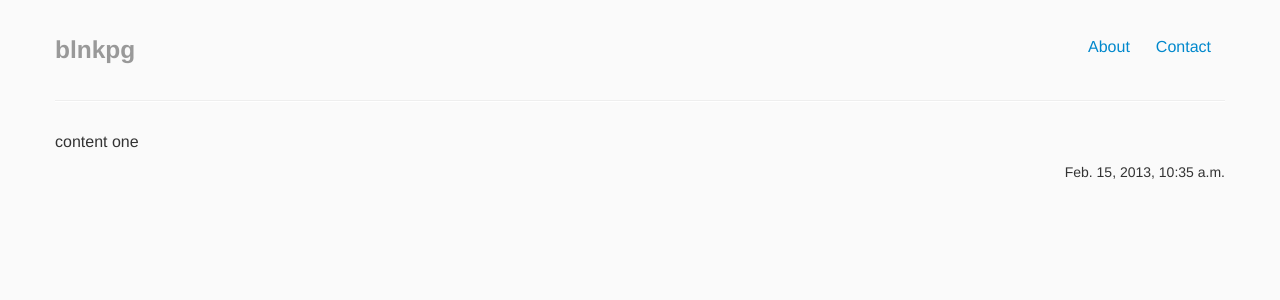
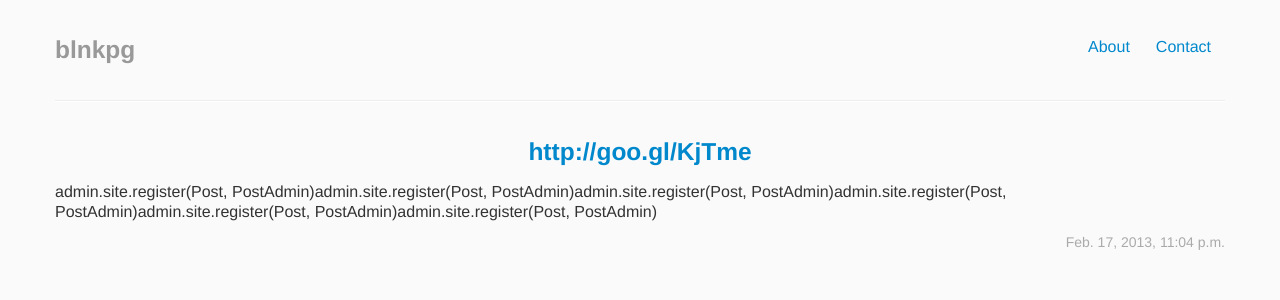
Before and after one commit to firerishi/targaryen, a Django app: page /posts/1 in a window 1280 px wide. Shown: the top 300 px of the page. Run offline with Django 3.2, Linux system fonts and the light colour scheme; data comes from the database, SQL or seed files in the repository; both versions use the stored data as it was after the commit; parts of the project's set-up code (start-up, migrations or seed data) failed here and were passed over; some libraries are stand-ins or nearby versions.

Commit message:
google url shortener added to db

```diff
--- a/composer/models.py
+++ b/composer/models.py
@@ -5,3 +5,9 @@ from django.db import models
 class Post(models.Model):
     content = models.CharField(max_length=2000)
     pub_date = models.DateTimeField('date published')
+
+
+class Page(models.Model):
+    content = models.CharField(max_length=2000)
+    url = models.CharField(max_length=256)
+    pub_date = models.DateTimeField('date published')
--- a/composer/static/css/app.css
+++ b/composer/static/css/app.css
@@ -207,6 +207,9 @@ textarea:focus {
 #posts-list ul li{
 	margin-bottom: 50px;
 }
+.post-date {
+	color: #aaa;
+}
 
 #post-detail h3 {
 	text-align: center;
--- a/composer/templates/post.html
+++ b/composer/templates/post.html
@@ -3,9 +3,10 @@
 {% block content %}
 
 	<div id="post-detail" class="container">
-	  <h3><a href="{{ urlness }}">{{ urlness }}</a></h3>
+	  <!-- <h3><a href="{{ urlness }}">{{ urlness }}</a></h3> -->
+	  <h3><a href="{{ post_detail.url }}">{{ post_detail.url }}</a></h3>
    	<p>{{ post_detail.content }}</p>
-   	<label class="pull-right">{{ post_detail.pub_date }}</label>
+   	<label class="pull-right post-date">{{ post_detail.pub_date }}</label>
 	</div>
 
  {% endblock %}
--- a/composer/templates/posts.html
+++ b/composer/templates/posts.html
@@ -10,7 +10,8 @@
 		        	<a href="/posts/{{ post.id }}">
 		        		<span class="label label-info">{{ post.id }}</span>
 		        	</a>
-		        	<label class="">{{ post.pub_date }}</label>
+		        	<h3><a href="{{ post.url }}">{{ post.url }}</a></h3>
+		        	<label class="post-date">{{ post.pub_date }}</label>
 		        	<span>{{ post.content }}</span>
 		        	<hr>
 		        </li>
--- a/composer/views.py
+++ b/composer/views.py
@@ -3,14 +3,13 @@ from django.core.context_processors import csrf
 from django.http import HttpResponse
 from django.shortcuts import render_to_response, get_object_or_404
 from django.contrib.auth import authenticate, login
-from composer.models import Post
+from composer.models import Post, Page
 
 
 def shorternUrl(url):
 	API_KEY = "AIzaSyCmJI4LgXgNH8eItZUC--ExD8n6IXs-zCY"
 	apiUrl = 'https://www.googleapis.com/urlshortener/v1/url'
 	longUrl = url
-	print url
 	headers = {"Content-type": "application/json"}
 	data = {"longUrl": longUrl}
 	import httplib2
@@ -18,9 +17,8 @@ def shorternUrl(url):
 	try:
 		import json
 		headers, response = h.request(apiUrl, "POST", json.dumps(data), headers)
-		print response
 		result = json.loads(response)
-		print result["id"]
+		#print result["id"]
 		return result["id"]
 	except Exception, e:
 		print "unexpected error %s" % e
@@ -36,7 +34,7 @@ def home(request):
 		content = request.POST['content']
 		from time import gmtime, strftime
 		pub_date=strftime("%Y-%m-%d %H:%M:%S")
-		post_obj = Post(content=content, pub_date=pub_date)
+		post_obj = Page(content=content, pub_date=pub_date)
 		post_obj.save()
 		# url for development
 		#urlness = "http://localhost:8000/posts/" + str(post_obj.id)
@@ -44,18 +42,20 @@ def home(request):
 		urlness = "http://blnkpg.com/posts/" + str(post_obj.id)
 		# URL shortener call
 		urlness = shorternUrl(urlness)
-		return render_to_response('post.html', {'urlness':urlness, 'post_detail': post_obj}, context_instance=RequestContext(request))
+		post_obj.url = urlness
+		post_obj.save()
+		return render_to_response('post.html', {'post_detail': post_obj}, context_instance=RequestContext(request))
 	else:
 		return render_to_response('composer.html', {}, context_instance=RequestContext(request))
 
 
 def posts(request):
-	posts_list = Post.objects.all().order_by('-pub_date')
+	posts_list = Page.objects.all().order_by('-pub_date')
 	return render_to_response('posts.html', {'posts_list': posts_list}, context_instance=RequestContext(request))
 
 
 def post(request, post_id):
-	post_detail = get_object_or_404(Post, pk=post_id)
+	post_detail = get_object_or_404(Page, pk=post_id)
 	return render_to_response('post.html', {'post_detail': post_detail}, context_instance=RequestContext(request))
 
 
--- a/static/css/app.css
+++ b/static/css/app.css
@@ -207,6 +207,9 @@ textarea:focus {
 #posts-list ul li{
 	margin-bottom: 50px;
 }
+.post-date {
+	color: #aaa;
+}
 
 #post-detail h3 {
 	text-align: center;
--- a/targaryen/settings.py
+++ b/targaryen/settings.py
@@ -1,7 +1,7 @@
 # Django settings for targaryen project.
 import os
 
-DEBUG = True
+DEBUG = False
 TEMPLATE_DEBUG = DEBUG
 
 ADMINS = (
```
Also changed, not shown: composer/admin.py (+8 -2 lines), dev.db.
